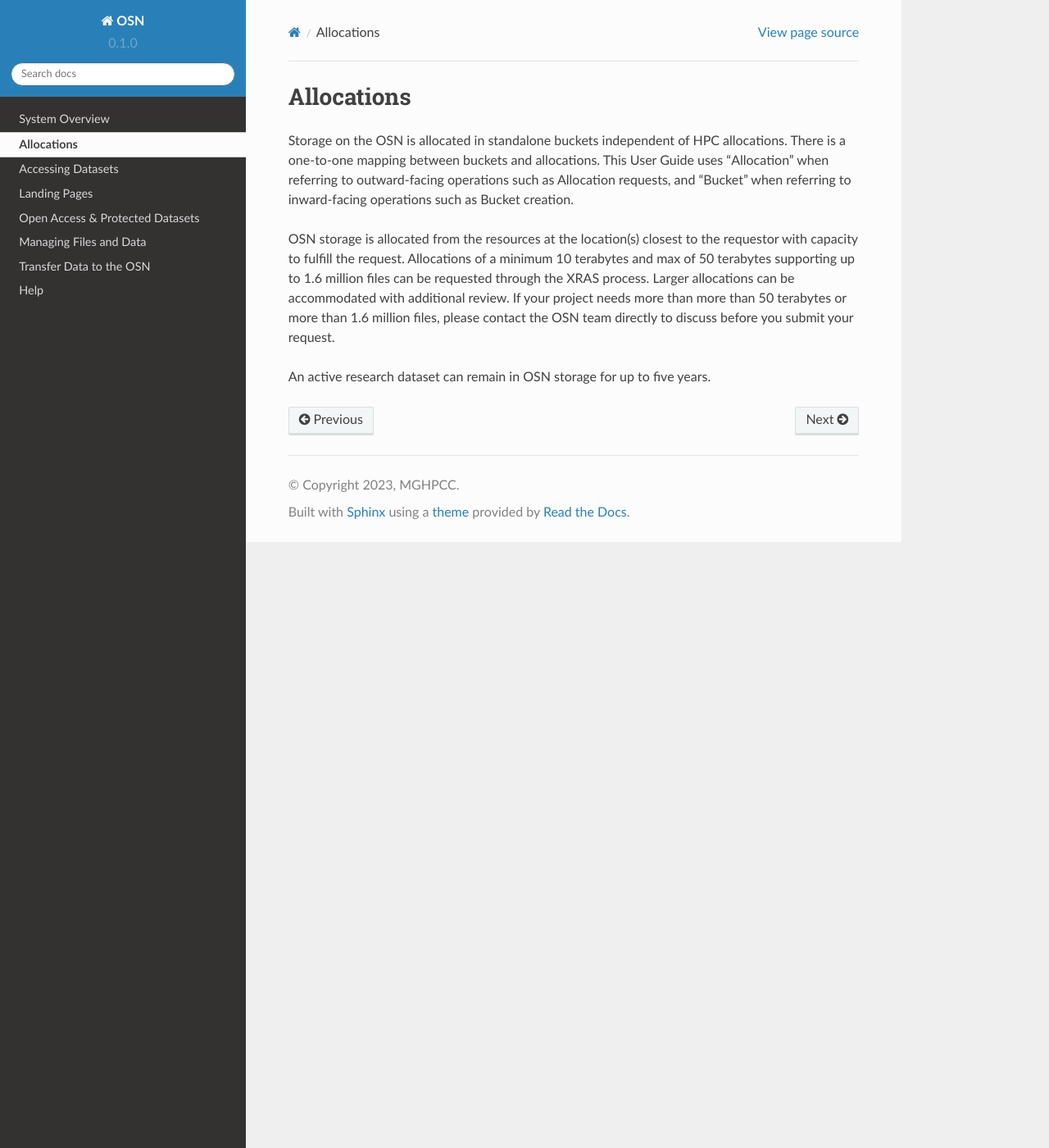
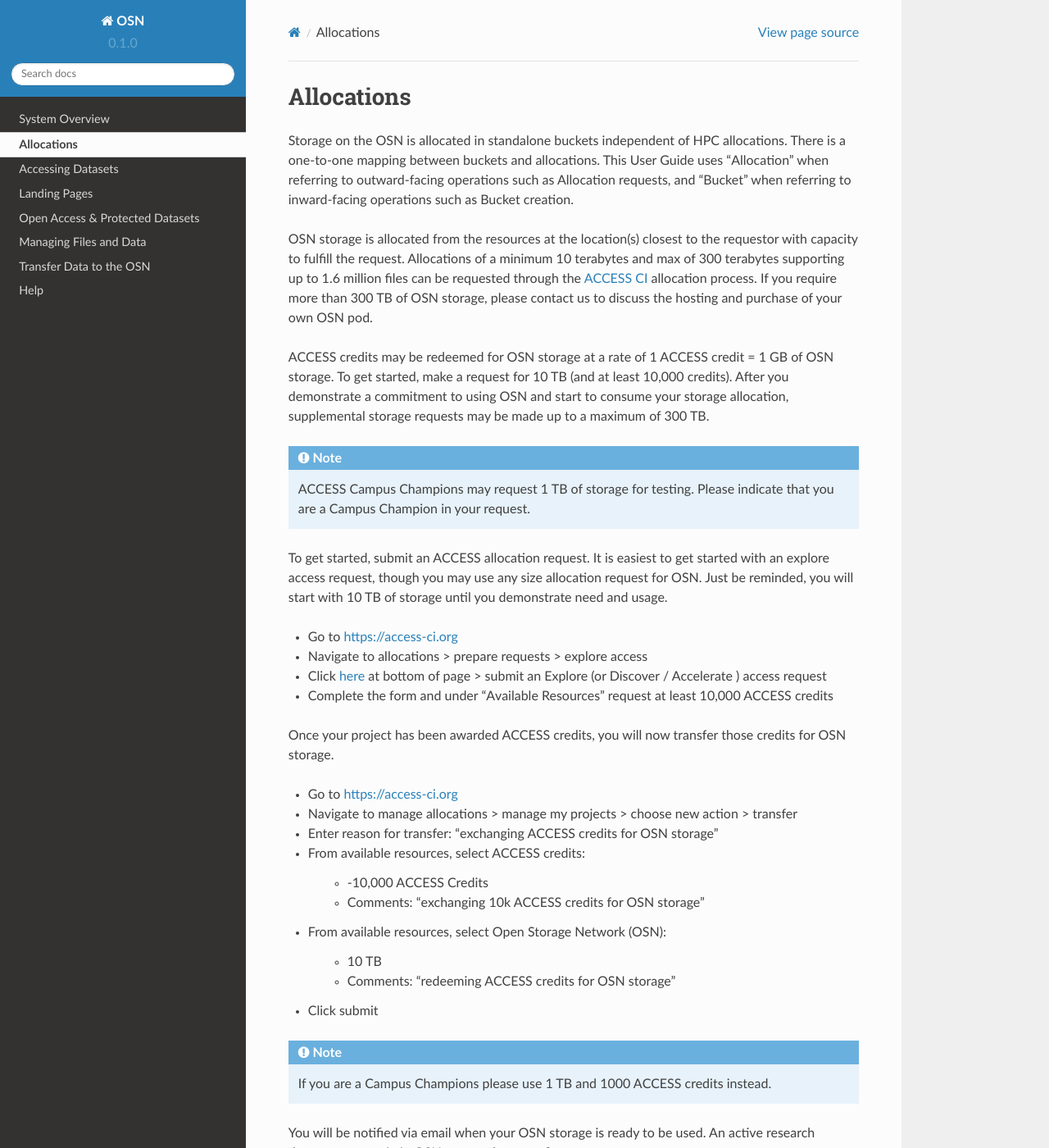
Before and after one commit to OpenStorageNetwork/rtd-osn, a Sphinx documentation site: the page built from docs/source/allocations.rst, in a window 1280 px wide and 1400 px high. Shown: the whole window at 82% size. Built offline with Sphinx 7.4.7 and the Read the Docs theme 2.0.0, drawn with Linux system fonts in a browser that asks for light colours; some of the changed text lies outside the part shown.

Commit message:
updated allocation info for ACCESS

```diff
--- a/docs/source/allocations.rst
+++ b/docs/source/allocations.rst
@@ -8,9 +8,52 @@
 
 OSN storage is allocated from the resources at the location(s) closest to the requestor
 with capacity to fulfill the request. Allocations of a minimum 10 terabytes and max of
-50 terabytes supporting up to 1.6 million files can be requested through the XRAS process.
-Larger allocations can be accommodated with additional review.
-If your project needs more than more than 50 terabytes or more than 1.6 million files,
-please contact the OSN team directly to discuss before you submit your request.
+300 terabytes supporting up to 1.6 million files can be requested through the
+`ACCESS CI <https://access-ci.org>`_ allocation process.
+If you require more than 300 TB of OSN storage, please contact us to discuss the
+hosting and purchase of your own OSN pod.
 
+ACCESS credits may be redeemed for OSN storage at a rate of 1 ACCESS credit = 1 GB of
+OSN storage. To get started, make a request for 10 TB (and at least 10,000 credits).
+After you demonstrate a commitment to using OSN and start to consume your storage
+allocation, supplemental storage requests may be made up to a maximum of 300 TB.
+
+.. note::
+
+   ACCESS Campus Champions may request 1 TB of storage for testing.
+   Please indicate that you are a Campus Champion in your request.
+
+To get started, submit an ACCESS allocation request.
+It is easiest to get started with an explore access request, though you may use any size
+allocation request for OSN. Just be reminded, you will start with 10 TB of storage until
+you demonstrate need and usage.
+
+* Go to https://access-ci.org
+* Navigate to allocations > prepare requests > explore access
+* Click `here <https://allocations.access-ci.org/opportunities>`_ at bottom of page > submit an Explore (or Discover / Accelerate ) access request
+* Complete the form and under "Available Resources" request at least 10,000 ACCESS credits
+
+Once your project has been awarded ACCESS credits, you will now transfer those credits for OSN storage.
+
+
+* Go to https://access-ci.org
+* Navigate to manage allocations > manage my projects > choose new action > transfer
+* Enter reason for transfer: "exchanging ACCESS credits for OSN storage"
+* From available resources, select ACCESS credits:
+
+	* -10,000 ACCESS Credits
+	* Comments: "exchanging 10k ACCESS credits for OSN storage"
+
+* From available resources, select Open Storage Network (OSN):
+
+	* 10 TB
+	* Comments: "redeeming ACCESS credits for OSN storage"
+
+* Click submit
+
+.. note::
+
+   If you are a Campus Champions please use 1 TB and 1000 ACCESS credits instead.
+
+You will be notified via email when your OSN storage is ready to be used.
 An active research dataset can remain in OSN storage for up to five years.
```
